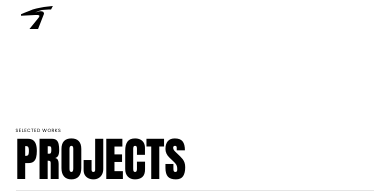
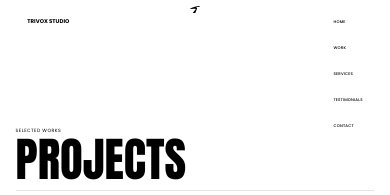
Before and after one commit to Fawassss/trivox-company-profile, a Next.js app: page /works in a window 390 px wide. Shown: the top 195 px of the page. Built offline with nearby package versions, Linux system fonts and the light colour scheme.

Commit message:
feat:add cta section

```diff
--- a/components/ui/Navbar.tsx
+++ b/components/ui/Navbar.tsx
@@ -9,12 +9,11 @@ const Navbar = () => {
     const [isScrolled, setIsScrolled] = useState(false);
 
     const menuItems = [
-        { name: "Home", href: "/" },
-        { name: "Works", href: "/#work" },
-        { name: "Services", href: "/#services" },
-        { name: "Unlimited", href: "/#unlimited" },
-        { name: "Studio", href: "/#studio" },
-        { name: "Contact Us", href: "/#contact" },
+        { name: "HOME", href: "/" },
+        { name: "WORK", href: "/#work" },
+        { name: "SERVICES", href: "/#services" },
+        { name: "TESTIMONIALS", href: "/#testimonials" },
+        { name: "CONTACT", href: "/#contact" },
     ];
 
     const socialItems = [
@@ -40,17 +39,19 @@ const Navbar = () => {
     // Menu animation variants
     const menuVariants = {
         hidden: {
-            x: "100%",
+            scale: 0,
+            x: "50%",
+            y: "-50%",
+            borderRadius: "100%",
             transition: { duration: 0.5, ease: [0.76, 0, 0.24, 1] as any }
         },
         visible: {
+            scale: 1,
             x: "0%",
+            y: "0%",
+            borderRadius: "0%",
             transition: { duration: 0.7, ease: [0.76, 0, 0.24, 1] as any }
         },
-        exit: {
-            x: "100%",
-            transition: { duration: 0.5, ease: [0.76, 0, 0.24, 1] as any }
-        }
     };
 
     const linkVariants = {
@@ -75,20 +76,21 @@ const Navbar = () => {
                     y: isScrolled ? "-15vw" : 0,
                     opacity: isScrolled ? 0 : 1
                 }}
-                transition={{ duration: 0.5, ease: [0.76, 0, 0.24, 1] }}
+                transition={{ duration: 0.5, ease: [0.76, 0, 0.24, 1] as any }}
                 className={`fixed top-0 left-0 right-0 z-40 flex justify-center bg-transparent mix-blend-difference ${isScrolled ? "pointer-events-none" : "pointer-events-auto"}`}
             >
-                <div className="w-full max-w-[95vw] h-fit md:h-[8vw] flex items-center justify-between px-[3vw] md:px-[5vw] py-[1.5vw] relative">
-                    {/* Left Side: Brand (Desktop) / Logo (Mobile) */}
-                    <div className="flex-1 flex items-center">
-                        <Link href="/" className="inline-block group">
-                            <h1 className="hidden md:block font-poppins font-bold text-[1.2vw] leading-tight text-white uppercase tracking-tighter">
+                <div className="w-full max-w-[90vw] h-fit md:h-[13.5vw] flex items-start justify-between px-[2vw] md:px-[4vw] pt-[1.6vw] pb-[2.7vw] md:pb-[1.6vw] relative">
+                    <div className="flex-1">
+                        <Link href="/" className="inline-block">
+                            <h1 className="font-poppins font-bold text-[1.4vw] md:text-[1.6vw] leading-[1.1] text-white uppercase">
                                 TRIVOX STUDIO
                             </h1>
-                            <div className="hidden md:block h-[1px] w-0 group-hover:w-full bg-white transition-all duration-300" />
+                        </Link>
+                    </div>
 
-                            {/* Mobile Logo */}
-                            <div className="md:hidden w-[8vw] min-w-[32px]">
+                    <div className="absolute left-1/2 -translate-x-1/2 top-[1.6vw] md:top-[2.2vw] flex flex-col items-center">
+                        <Link href="/" className="block">
+                            <div className="w-[2.5vw] md:w-[3.3vw]">
                                 <svg viewBox="0 0 132 96" fill="none" xmlns="http://www.w3.org/2000/svg" className="w-full h-auto">
                                     <path d="M70 96H34L70 51.5C79.9615 39.2317 78.2119 35.8024 58.5 37L0 40V34.5C48.2716 12.1955 77.0228 4.349 131.5 0L124 14.5C96.381 13.7889 81.8107 15.7949 58.5 26.5C81.2282 20.5638 93.0796 18.0868 95 32L70 96Z" fill="#FFFFFF" />
                                 </svg>
@@ -96,30 +98,15 @@ const Navbar = () => {
                         </Link>
                     </div>
 
-                    {/* Desktop Logo Center */}
-                    <div className="hidden md:flex absolute left-1/2 -translate-x-1/2 flex-col items-center">
-                        <Link href="/" className="block transition-transform duration-300 hover:scale-110">
-                            <div className="w-[2.8vw]">
-                                <svg viewBox="0 0 132 96" fill="none" xmlns="http://www.w3.org/2000/svg" className="w-full h-auto">
-                                    <path d="M70 96H34L70 51.5C79.9615 39.2317 78.2119 35.8024 58.5 37L0 40V34.5C48.2716 12.1955 77.0228 4.349 131.5 0L124 14.5C96.381 13.7889 81.8107 15.7949 58.5 26.5C81.2282 20.5638 93.0796 18.0868 95 32L70 96Z" fill="#FFFFFF" />
-                                </svg>
-                            </div>
-                        </Link>
-                    </div>
-
-                    {/* Menu Horizontal (Desktop) */}
                     <div className="flex-1 flex justify-end">
-                        <ul className="hidden md:flex flex-row items-center space-x-[2.5vw]">
+                        <ul className="flex flex-col items-start space-y-[0.5vw]">
                             {menuItems.map((item) => (
                                 <li key={item.name}>
                                     <Link
                                         href={item.href}
-                                        className="relative font-poppins font-medium text-[0.9vw] leading-none text-white transition-all duration-300 uppercase tracking-[0.1em] group block"
+                                        className="font-poppins font-medium text-[1vw] md:text-[1.1vw] leading-[1.1] text-white hover:text-zinc-400 transition-colors uppercase tracking-wider"
                                     >
-                                        <span className="relative z-10 transition-colors duration-300 group-hover:text-zinc-300">
-                                            {item.name}
-                                        </span>
-                                        <span className="absolute -bottom-1 left-0 w-0 h-[1px] bg-white transition-all duration-300 group-hover:w-full" />
+                                        {item.name}
                                     </Link>
                                 </li>
                             ))}
@@ -131,23 +118,27 @@ const Navbar = () => {
             {/* Floating Hamburger Button */}
             <motion.div
                 initial={{ scale: 0 }}
-                animate={{ scale: isScrolled || isOpen ? 1 : 1 }}
+                animate={{ scale: isScrolled || isOpen ? 1 : 0 }}
                 transition={{ duration: 0.5, ease: [0.76, 0, 0.24, 1] as any }}
-                className={`fixed top-[3vw] right-[4vw] md:top-[3vw] md:right-[3vw] z-[60] md:hidden`}
+                className={`fixed top-[2vw] right-[2vw] md:top-[3vw] md:right-[3vw] z-[60] ${!isOpen ? "mix-blend-difference" : ""}`}
             >
                 <motion.button
                     whileHover={{ scale: 1.1 }}
                     whileTap={{ scale: 0.9 }}
                     onClick={() => setIsOpen(!isOpen)}
-                    className="flex flex-col items-end justify-center gap-[1.5vw] transition-colors overflow-hidden group p-2"
+                    className={`w-[4.5vw] h-[4.5vw] min-w-[50px] min-h-[50px] rounded-[1.2vw] md:rounded-[1.5vw] flex flex-col items-center justify-center gap-[0.4vw] transition-colors overflow-hidden group shadow-xl ${isOpen ? "bg-transparent border border-black/10" : "bg-white"}`}
                 >
                     <motion.div
-                        animate={isOpen ? { rotate: 45, y: "1.2vw" } : { rotate: 0, y: 0 }}
-                        className="w-[8vw] h-[0.5vw] md:h-[0.15vw] rounded-full transition-all bg-white mix-blend-difference"
+                        animate={isOpen ? { rotate: 45, y: "0.5vw", backgroundColor: "#000000" } : { rotate: 0, y: 0, backgroundColor: "#000000" }}
+                        className="w-[2vw] md:w-[2.5vw] h-[0.15vw] rounded-full transition-all"
                     />
                     <motion.div
-                        animate={isOpen ? { rotate: -45, y: "-1.2vw" } : { rotate: 0, y: 0 }}
-                        className="w-[8vw] h-[0.5vw] md:h-[0.15vw] rounded-full transition-all bg-white mix-blend-difference"
+                        animate={isOpen ? { opacity: 0, x: "1.5vw", backgroundColor: "#000000" } : { opacity: 1, x: 0, backgroundColor: "#000000" }}
+                        className="w-[2vw] md:w-[2.5vw] h-[0.15vw] rounded-full transition-all"
+                    />
+                    <motion.div
+                        animate={isOpen ? { rotate: -45, y: "-0.5vw", backgroundColor: "#000000" } : { rotate: 0, y: 0, backgroundColor: "#000000" }}
+                        className="w-[2vw] md:w-[2.5vw] h-[0.15vw] rounded-full transition-all"
                     />
                 </motion.button>
             </motion.div>
@@ -159,57 +150,48 @@ const Navbar = () => {
                         variants={menuVariants}
                         initial="hidden"
                         animate="visible"
-                        exit="exit"
-                        className="fixed top-0 right-0 w-full h-[100vh] bg-black z-[55] overflow-hidden"
+                        exit="hidden"
+                        className="fixed top-0 right-0 w-full h-[100vh] bg-white z-[55] overflow-hidden"
                     >
-                        <div className="h-full flex flex-col justify-start pt-[20vh] px-[8vw] md:px-[10vw]">
+                        <div className="h-full flex flex-col justify-center ">
                             {/* Nav Links */}
-                            <div className="flex flex-col items-start gap-[2vh]">
+                            <div className="flex flex-col w-full">
                                 {menuItems.map((item, i) => (
                                     <motion.div
                                         key={item.name}
-                                        className="group relative"
+                                        custom={i}
+                                        variants={linkVariants}
+                                        initial="initial"
+                                        animate="animate"
+                                        exit="exit"
+                                        className="group relative w-full border-b border-zinc-100 last:border-none"
                                     >
                                         <Link
                                             href={item.href}
                                             onClick={() => setIsOpen(false)}
-                                            className="relative z-10 block transition-colors duration-300 group-hover:text-zinc-400 text-white"
+                                            className="relative z-10 flex justify-between items-center w-full px-[4vw] md:px-[8vw] py-[1.5vh] md:py-[4vh] transition-colors duration-300 group-hover:text-white text-black"
                                         >
-                                            <span className="font-poppins font-semibold text-[10vw] md:text-[8vh] leading-[1.2]">
+                                            <span className="font-anton text-[10vw] md:text-[8vh] lg:text-[12vh] leading-[1] uppercase">
                                                 {item.name}
                                             </span>
+                                            <span className="font-poppins font-bold text-[3vw] md:text-[1.8vw] opacity-40 group-hover:opacity-100 transition-opacity">
+                                                [{String(i + 1).padStart(2, '0')}]
+                                            </span>
                                         </Link>
+
+                                        {/* Hover Background Expansion */}
+                                        <motion.div
+                                            className="absolute inset-0 bg-[#FF3838] origin-left scale-x-0 group-hover:scale-x-100 transition-transform duration-500 ease-[0.76, 0, 0.24, 1]"
+                                        />
                                     </motion.div>
                                 ))}
                             </div>
-
-                            {/* Bottom Info Section matching image */}
-                            <motion.div
-                                initial={{ opacity: 0, y: 20 }}
-                                animate={{ opacity: 1, y: 0 }}
-                                transition={{ delay: 1, duration: 0.5 }}
-                                className="mt-auto pb-[10vh] flex flex-col md:flex-row justify-between items-start md:items-end w-full border-t border-white/10 pt-8"
-                            >
-                                <div className="text-white/60 font-poppins text-[4vw] md:text-[1vw]">
-                                    <p className="mb-2 uppercase tracking-widest text-[3vw] md:text-[0.7vw]">Get in touch</p>
-                                    <Link href="mailto:hello@trivox.studio" className="text-white hover:text-zinc-400 block pb-1 border-b border-transparent hover:border-zinc-400 transition-all">
-                                        hello@trivox.studio
-                                    </Link>
-                                </div>
-                                <div className="mt-8 md:mt-0 flex gap-4">
-                                    {socialItems.map((social) => (
-                                        <Link key={social.name} href={social.href} className="text-white/60 hover:text-white transition-colors text-[3.5vw] md:text-[0.8vw] uppercase tracking-wider">
-                                            {social.name}
-                                        </Link>
-                                    ))}
-                                </div>
-                            </motion.div>
                         </div>
                     </motion.div>
                 )}
             </AnimatePresence>
 
-            {/* Backdrop */}
+            {/* Backdrop for mobile (not really needed for fullscreen white, but kept for consistency) */}
             <AnimatePresence>
                 {isOpen && (
                     <motion.div
@@ -217,7 +199,7 @@ const Navbar = () => {
                         animate={{ opacity: 1 }}
                         exit={{ opacity: 0 }}
                         onClick={() => setIsOpen(false)}
-                        className="fixed inset-0 bg-black z-[50]"
+                        className="fixed inset-0 bg-white z-[50]"
                     />
                 )}
             </AnimatePresence>
```
